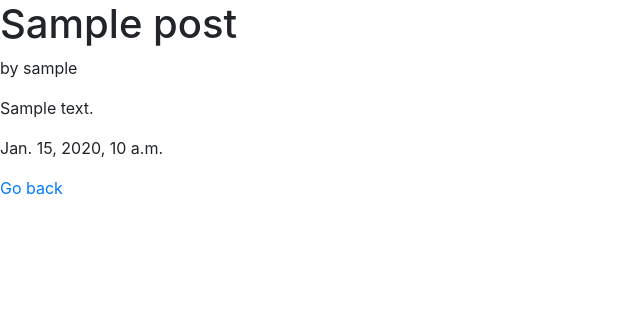
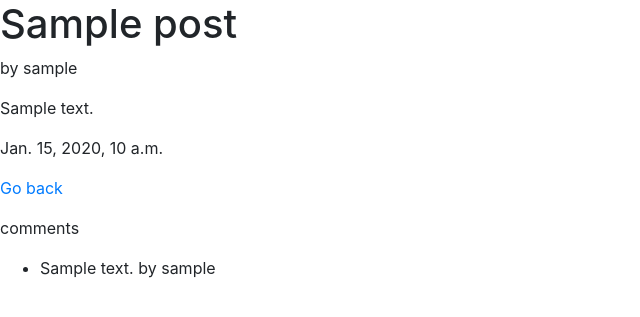
Before and after one commit to bluex4556/Social-Networking-Site, a Django app: template social/templates/social/detail.html in a window 1280 px wide. Shown: the top 317 px of the page, without its empty margins (0-640 px from the left). Run offline with Django 3.2, Linux system fonts and the light colour scheme; the template is opened without the code that fills it: most values are stand-ins (such as "Sample title", 1, 10 or a date in 2020); some libraries are stand-ins or nearby versions.

Commit message:
Added comments

```diff
--- a/social/admin.py
+++ b/social/admin.py
@@ -1,7 +1,7 @@
 from django.contrib import admin
 from django.contrib.auth.admin import UserAdmin
 from django.contrib.auth.models import User
-from .models import profile,userintrests,posts,blog,blogpost,blogtags,comunity,comunityintrest
+from .models import profile,userintrests,posts,blog,blogpost,blogtags,comunity,comunityintrest,comments
 # Register your models here.
 
 class userintrestsInline(admin.StackedInline): #inline class for userintrests
@@ -58,3 +58,4 @@ class comunityAdmin(admin.ModelAdmin):
         ]
 
 admin.site.register(comunity,comunityAdmin)
+admin.site.register(comments)
--- a/social/models.py
+++ b/social/models.py
@@ -58,9 +58,11 @@ class posts(models.Model):
     def __str__(self):
         return self.title
 
+class comments(models.Model):
+    posts= models.ForeignKey(posts,related_name= 'comments_post', on_delete=models.CASCADE)
+    user = models.ForeignKey(User, related_name= 'comments_user', on_delete= models.CASCADE)
+    content = models.TextField()
 
-    def __str__(self):
-        return self.title
 class blog(models.Model):
     user= models.ForeignKey(User,related_name='blog_user',on_delete=models.CASCADE)
     blogname= models.CharField(max_length=50)
--- a/social/templates/social/detail.html
+++ b/social/templates/social/detail.html
@@ -5,4 +5,14 @@
     <p>{{post.body}}</p>
     <p>{{post.pub_date}}</p>
     <p><a href="/social/posts/">Go back</a></p>
+    <p> comments </p>
+    {% if commentlist %}
+      <ul>
+      {% for comment in commentlist %}
+          <li>{{comment.content}} by {{comment.user.username}}</li>
+      {% endfor %}
+      </ul>
+    {%else%}
+      <p>no comments</p>
+    {%endif%}
 {% endblock %}
```
Also changed, not shown: social/views.py (+8 -2 lines), db.sqlite3, social/migrations/0019_comments.py (added).
